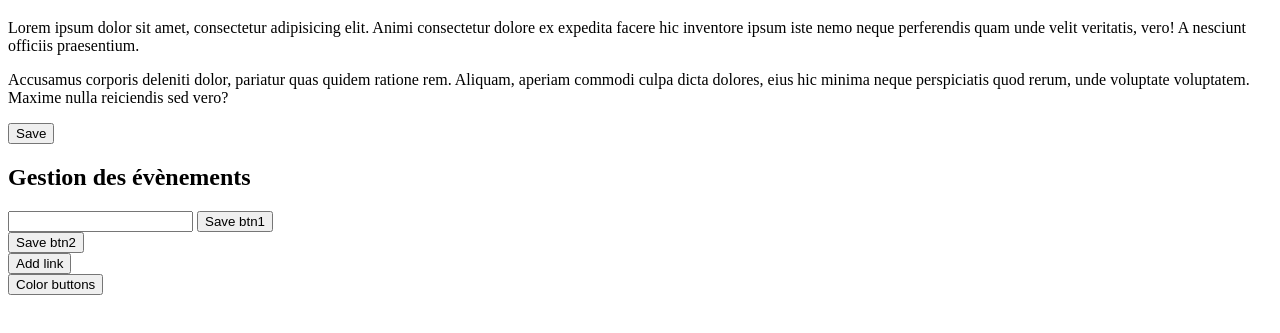
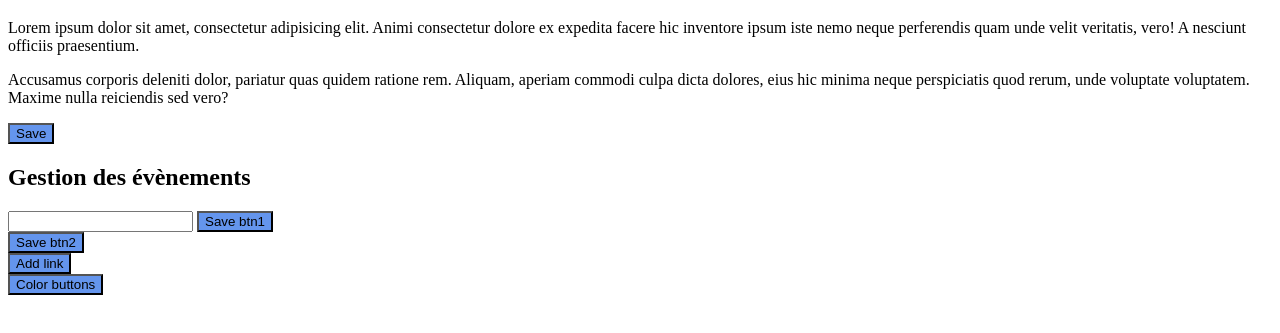
Before and after one commit to Tevin35/ManipDOM, a plain HTML site: page index.html in a window 1280 px wide. Both pictures are taken after a click on the button "Color buttons". Shown: the part 61-394 px from the top of the page. Drawn offline with Linux system fonts and the light colour scheme.

Commit message:
Bouton color buttons colore tous les boutons en bleu

```diff
--- a/event.js
+++ b/event.js
@@ -39,6 +39,20 @@ function addLink() {
 
 }
 
+function colorButtons(){
+
+    //je cherche des inputs qui ont le type button
+    let buttons = document.querySelectorAll("input[type='button']");
+
+    for(let i=0; i < buttons.length; i++){
+        //classname enlève toutes les classes et remplace
+        buttons[i].className = "blue";
+    }
+
+    console.log(buttons)
+
+}
+
 const init = function () {
     document.getElementById("btn3").addEventListener("click", addLink);
 }
--- a/index.html
+++ b/index.html
@@ -5,6 +5,7 @@
     <title>Manipulation du DOM</title>
     <script src="manip.js"></script>
     <script src="event.js"></script>
+    <link rel="stylesheet" href="styles.css">
 </head>
 <body>
 <h1 id=" myTitle">Manip de JS</h1>
@@ -34,7 +35,7 @@
 </div>
 
 <div>
-    <input type="button" id="btn4" value="Color buttons">
+    <input type="button" id="btn4" value="Color buttons" onclick="colorButtons()">
 </div>
 </body>
 </html>
```
